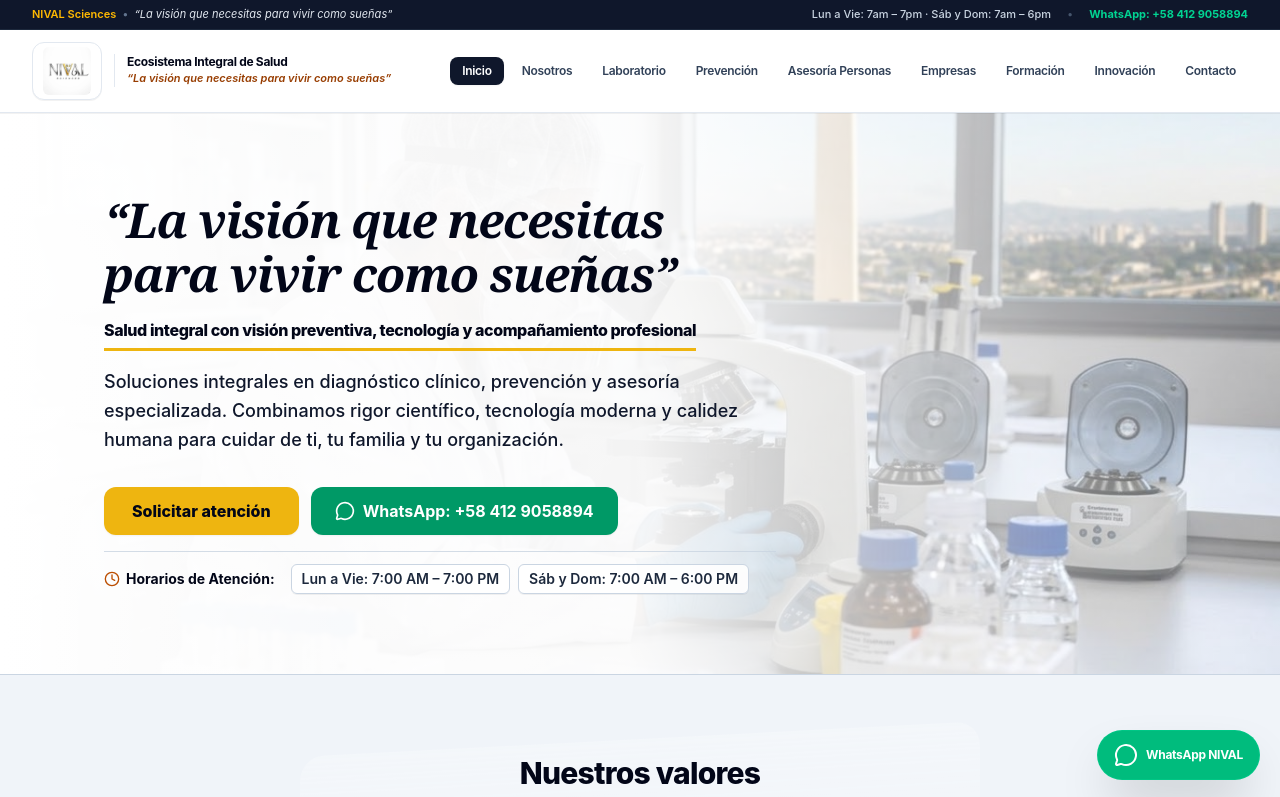
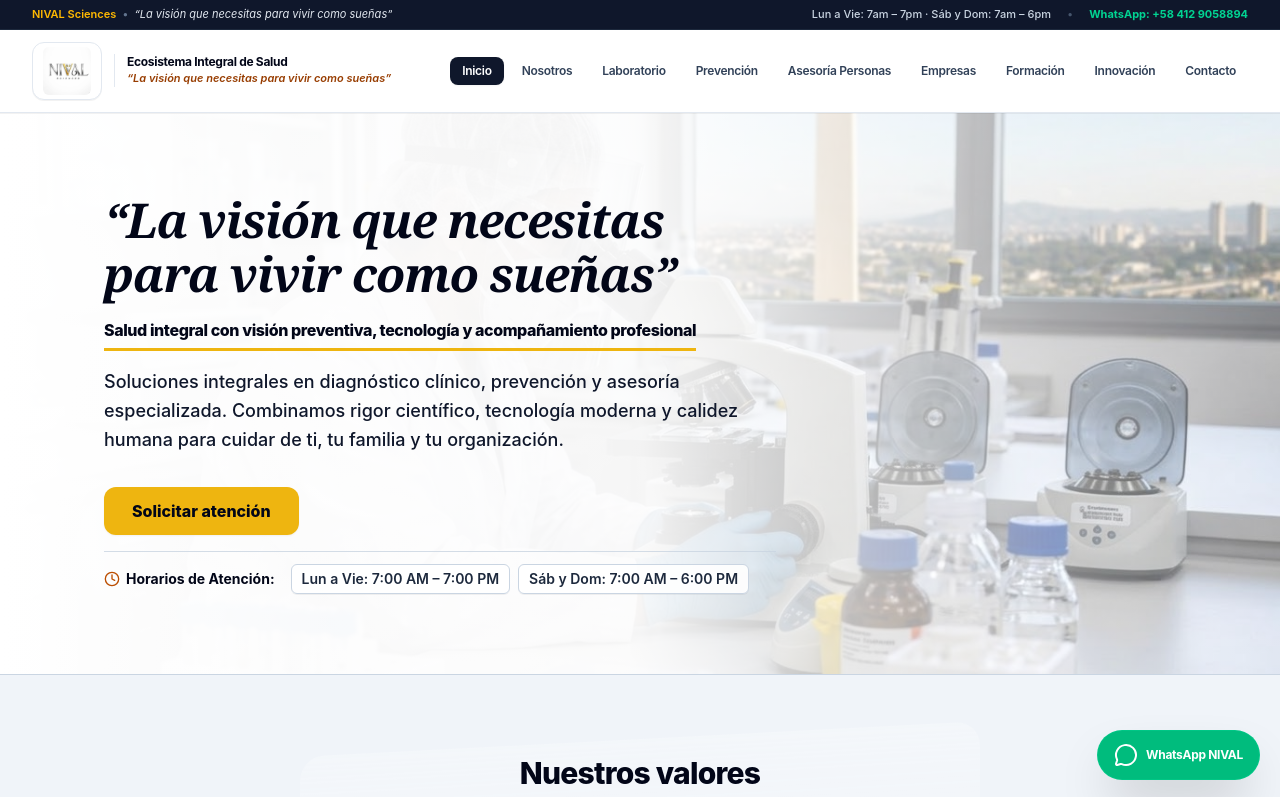
Before and after one commit to kingerian0405/NIVAL-Sciences, a React (Vite) app: page / in a window 1280 px wide. Shown: the top 797 px of the page. Built offline with nearby package versions, Linux system fonts and the light colour scheme.

Commit message:
fix(inicio): quitar boton de whatsapp al lado de solicitar atencion en hero

```diff
--- a/src/layers/CapaInicio.tsx
+++ b/src/layers/CapaInicio.tsx
@@ -7,8 +7,7 @@ import {
   HeartHandshake,
   ChevronLeft,
   ChevronRight,
-  Clock,
-  MessageCircle
+  Clock
 } from 'lucide-react';
 
 interface CapaInicioProps {
@@ -75,8 +74,8 @@ export const CapaInicio: React.FC<CapaInicioProps> = ({ onSelectCapa }) => {
               Soluciones integrales en diagnóstico clínico, prevención y asesoría especializada. Combinamos rigor científico, tecnología moderna y calidez humana para cuidar de ti, tu familia y tu organización.
             </p>
 
-            {/* Botones de Acción: Cita y WhatsApp */}
-            <div className="pt-2 sm:pt-4 flex flex-col sm:flex-row items-stretch sm:items-center gap-3">
+            {/* Botón de Acción Principal */}
+            <div className="pt-2 sm:pt-4">
               <button
                 onClick={() => {
                   onSelectCapa('contacto');
@@ -86,16 +85,6 @@ export const CapaInicio: React.FC<CapaInicioProps> = ({ onSelectCapa }) => {
               >
                 Solicitar atención
               </button>
-
-              <a
-                href="https://wa.me/584129058894?text=Hola%20NIVAL%20Sciences,%20quisiera%20solicitar%20información%20y%20atención"
-                target="_blank"
-                rel="noopener noreferrer"
-                className="w-full sm:w-auto text-center px-6 py-3 rounded-xl bg-emerald-600 hover:bg-emerald-700 text-white font-bold text-sm sm:text-base shadow-xs transition-all flex items-center justify-center space-x-2"
-              >
-                <MessageCircle className="w-5 h-5" />
-                <span>WhatsApp: +58 412 9058894</span>
-              </a>
             </div>
 
             {/* Horarios de Atención Oficiales */}
```
